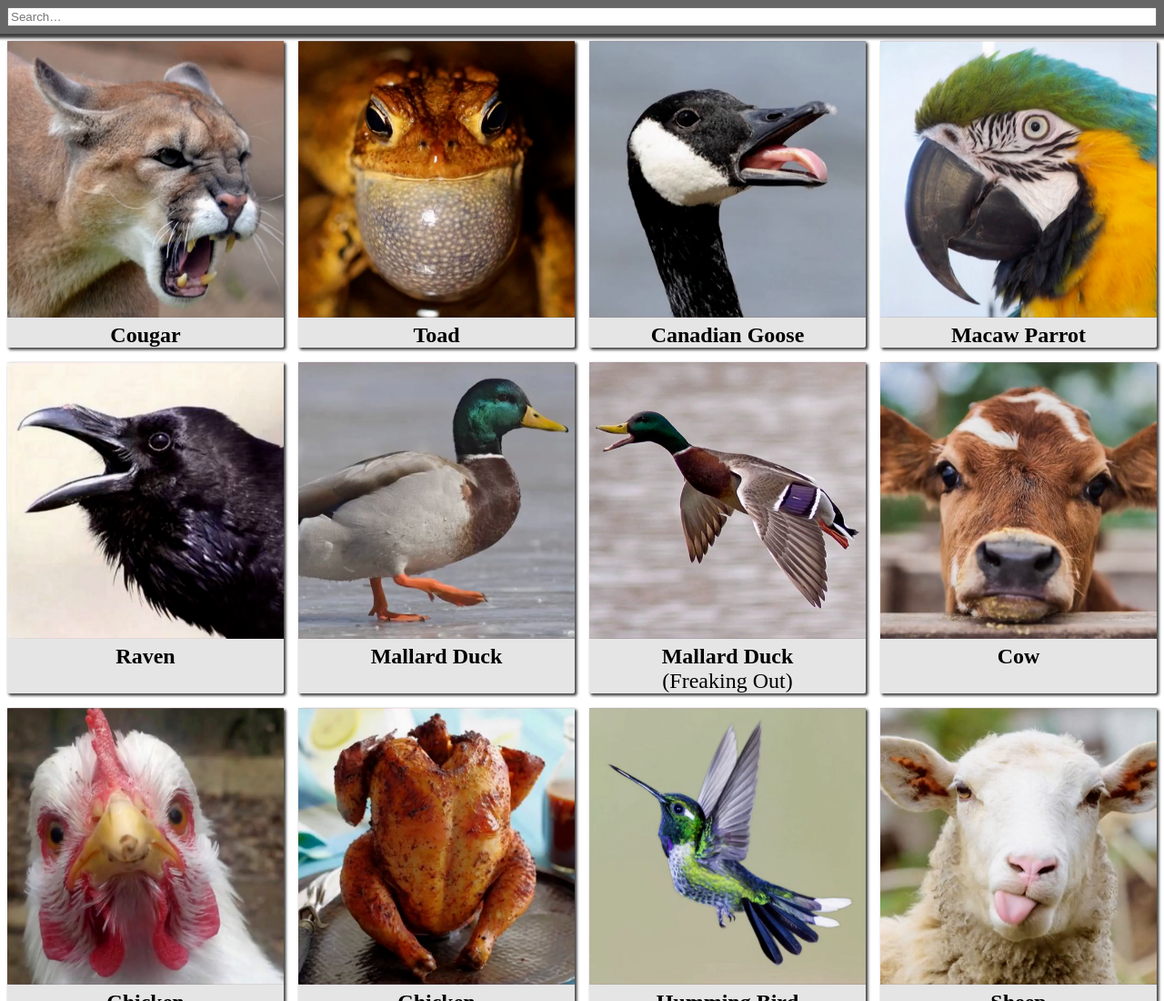
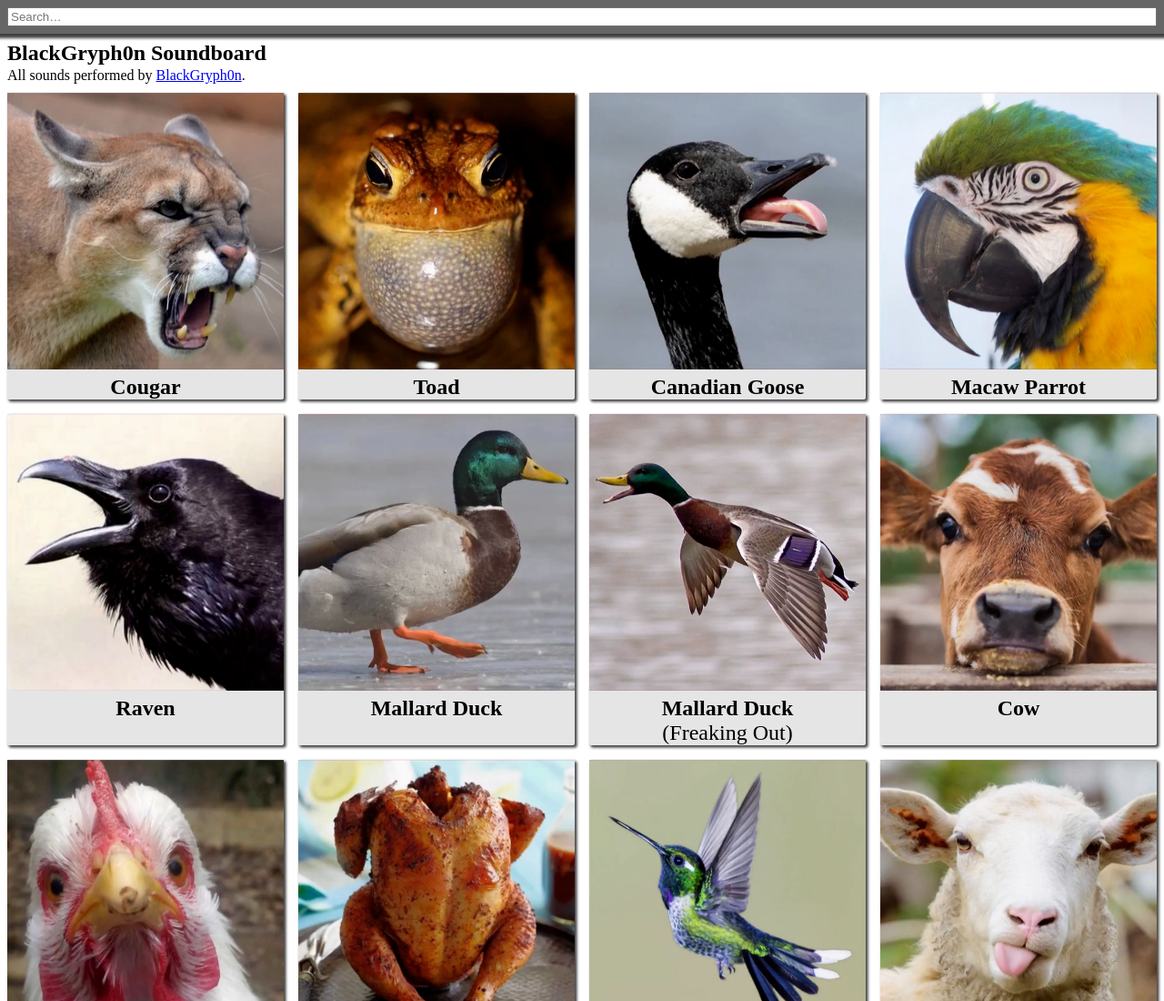
Before and after one commit to flynnmlp/blackgryph0nsoundboard, a plain HTML site: page index.htm in a window 1280 px wide. Shown: the top 1100 px of the page at 91% size. Drawn offline with Linux system fonts and the light colour scheme.

Commit message:
add link

```diff
--- a/index.htm
+++ b/index.htm
@@ -9,6 +9,8 @@
 <header>
 	<input type="search" id="search" placeholder="Search…">
 </header>
+<h1>BlackGryph0n Soundboard</h1>
+<p>All sounds performed by <a href="https://www.youtube.com/watch?v=4lgPowibEA8">BlackGryph0n</a>.</p>
 <ol id="sounds"></ol>
 <script type="text/javascript" src="script.js"></script>
 </body>
--- a/style.css
+++ b/style.css
@@ -11,10 +11,19 @@ header {
 	padding: 0.5em;
 	box-shadow: 0px 0px 3px 5px rgba(0,0,0,0.75);
 	background: #666;
+	margin-bottom: 0.5em;
 }
 input {
 	width: 100%;
 	box-sizing: border-box;
+}
+
+h1 {
+	margin: 0.1em 0.333em;
+	font-size: 1.5em;
+}
+p {
+	margin: 0.1em 0.5em;
 }
 
 ol {
```
